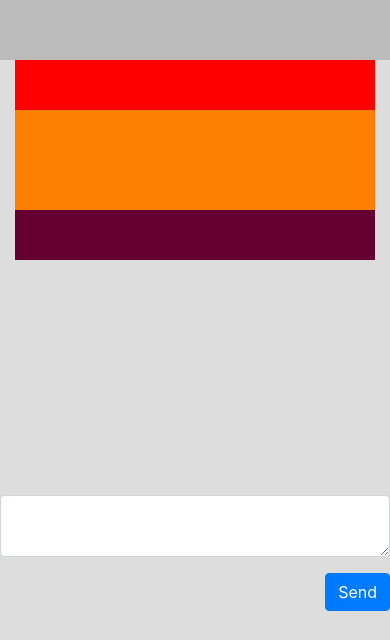
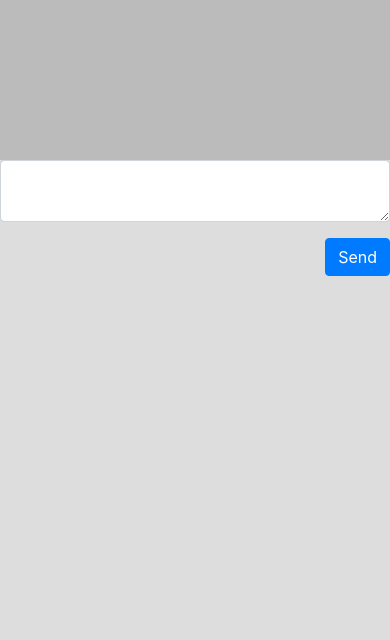
Before and after one commit to avresial/WizyjnoGodka, a React (Create React App) app in the folder client/: page / in a window 390 px wide. Shown: the part 204-844 px from the top of the page. Built offline with nearby package versions, Linux system fonts and the light colour scheme.

Commit message:
WIP dividing video area to adjust all of the connected users

```diff
--- a/client/src/Assets/RightPanel/RightPanel.js
+++ b/client/src/Assets/RightPanel/RightPanel.js
@@ -27,11 +27,13 @@ const RightPanel = (props) => {
 
     return(
         <div className = {style}>
-            <div className='row h-75'>
+            <div className='row'>
                 <div className='col'>
                     <VideoArea videoOn = {props.videoOn} />
                 </div>
-
+            </div>
+            <div className='row' style={styleButtonRow}>
+                {/* <Button onClick={props.onVideoButtonClick}> {props.videoOn ? 'hide' : 'show'} video</Button> */}
             </div>
             <div className='row' >
                 <div className='overflow-auto' style={overflowStyle}>
--- a/client/src/Assets/RightPanel/VideoArea/Video.js
+++ b/client/src/Assets/RightPanel/VideoArea/Video.js
@@ -2,35 +2,10 @@ import React, { useRef, useEffect } from 'react'
 import classes from './Video.module.css'
 
 const Video = (props) => {
-    const stream = useRef();
-    const userVideo = useRef();
-
-    useEffect(() => {
-        if (props.videoOn) {
-            navigator.mediaDevices.getUserMedia({audio:false, video:true}).then((mediaStream) => {
-                stream.current = mediaStream;
-                if(userVideo.current)
-                {
-                    userVideo.current.srcObject = mediaStream;
-                }
-            });
-        }
-        else {
-            try{
-                const tracks = stream.current.getTracks();
-                tracks.forEach(function(track) {
-                    track.stop();
-                });
-            } catch (e) {
-                console.log(e);
-            }
-        }
-    }, [props.videoOn]);
-
     return(
         <div id='video-container' className={classes.Video}>
             {props.videoOn
-            ? <video playsInline muted ref={userVideo} autoPlay />
+            ? <video playsInline muted ref={props.userVideo} autoPlay />
             : null}
         </div>
     )
--- a/client/src/Assets/RightPanel/VideoArea/Video.module.css
+++ b/client/src/Assets/RightPanel/VideoArea/Video.module.css
@@ -7,6 +7,6 @@
 }
 
 video {
-    width:100%;
-    height:100%;
+    max-width:100%;
+    max-height:100%;
 }
--- a/client/src/Assets/RightPanel/VideoArea/VideoArea.js
+++ b/client/src/Assets/RightPanel/VideoArea/VideoArea.js
@@ -1,17 +1,42 @@
-import react, {useState} from 'react'
+import React, {useState, useRef, useEffect} from 'react'
 import Video from './Video'
 import classes from './VideoArea.module.css'
 
 const VideoArea = (props) => {
-    const [listOfVideos, setlistOfVideos] = useState(['#FF0000', '#FF8000', '#FF8000', '#660033']);
+    const [listOfVideos, setlistOfVideos] = useState(['#FF0000', '#FF0000', '#FF0000', '#FF0000']);
+
+    const stream = useRef();
+    const userVideo = useRef();
+
+    useEffect(() => {
+        if (props.videoOn) {
+            navigator.mediaDevices.getUserMedia({audio:false, video:true}).then((mediaStream) => {
+                stream.current = mediaStream;
+                if(userVideo.current)
+                {
+                    userVideo.current.srcObject = mediaStream;
+                }
+            });
+        }
+        else {
+            try{
+                const tracks = stream.current.getTracks();
+                tracks.forEach(function(track) {
+                    track.stop();
+                });
+            } catch (e) {
+                console.log(e);
+            }
+        }
+    }, [props.videoOn]);
+
     return (
         <div className={`row ${classes.VideoArea}`}>
             {
                 listOfVideos.map((currentItem) => {
                     return(
-                        <div className="col-md">
-                            {/* <Video videoOn = {props.videoOn} ></Video> */}
-                            <div style={{maxWidth:'1280px', maxHeight:'720px', minWidth:'50px', minHeight:'50px', backgroundColor: currentItem}}></div>
+                        <div className="col">
+                            {/* <Video videoOn = {props.videoOn} userVideo = {userVideo} ></Video> */}
                         </div>
                     );
                 })
```
